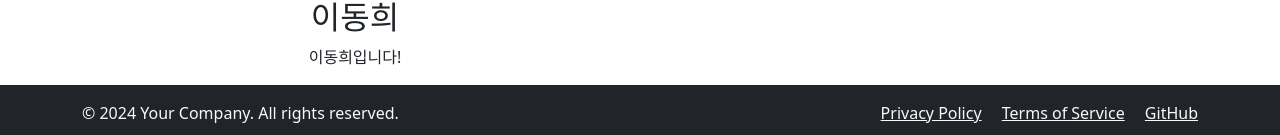
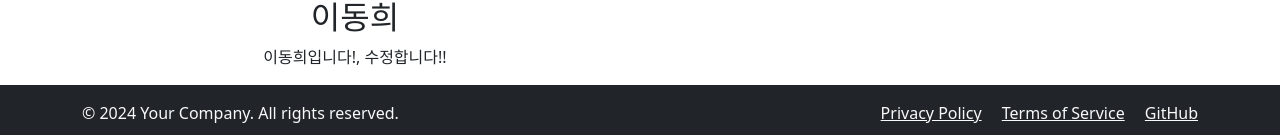
Before and after one commit to puppyzzoa/project_0910, a plain HTML site: page index.html in a window 1280 px wide. Shown: the part 744-879 px from the top of the page. Drawn offline with nearby package versions, Linux system fonts and the light colour scheme; some icons are missing.

Commit message:
자기소개 수정

```diff
--- a/index.html
+++ b/index.html
@@ -62,7 +62,7 @@
             <div class="col">
               <img src="https://www.newstree.kr/data/ntr/image/2021/05/26/ntr202105260010.680x.0.png" alt="Team Member 1">  <!-- 원하는 사진 넣어주세요 -->
               <h2>이동희</h2>
-              <p>이동희입니다!</p>
+              <p>이동희입니다!, 수정합니다!!</p>
             </div>
             <div class="col">
               <img src="member1.jpg" alt="Team Member 1">  <!-- 원하는 사진 넣어주세요 -->
```
